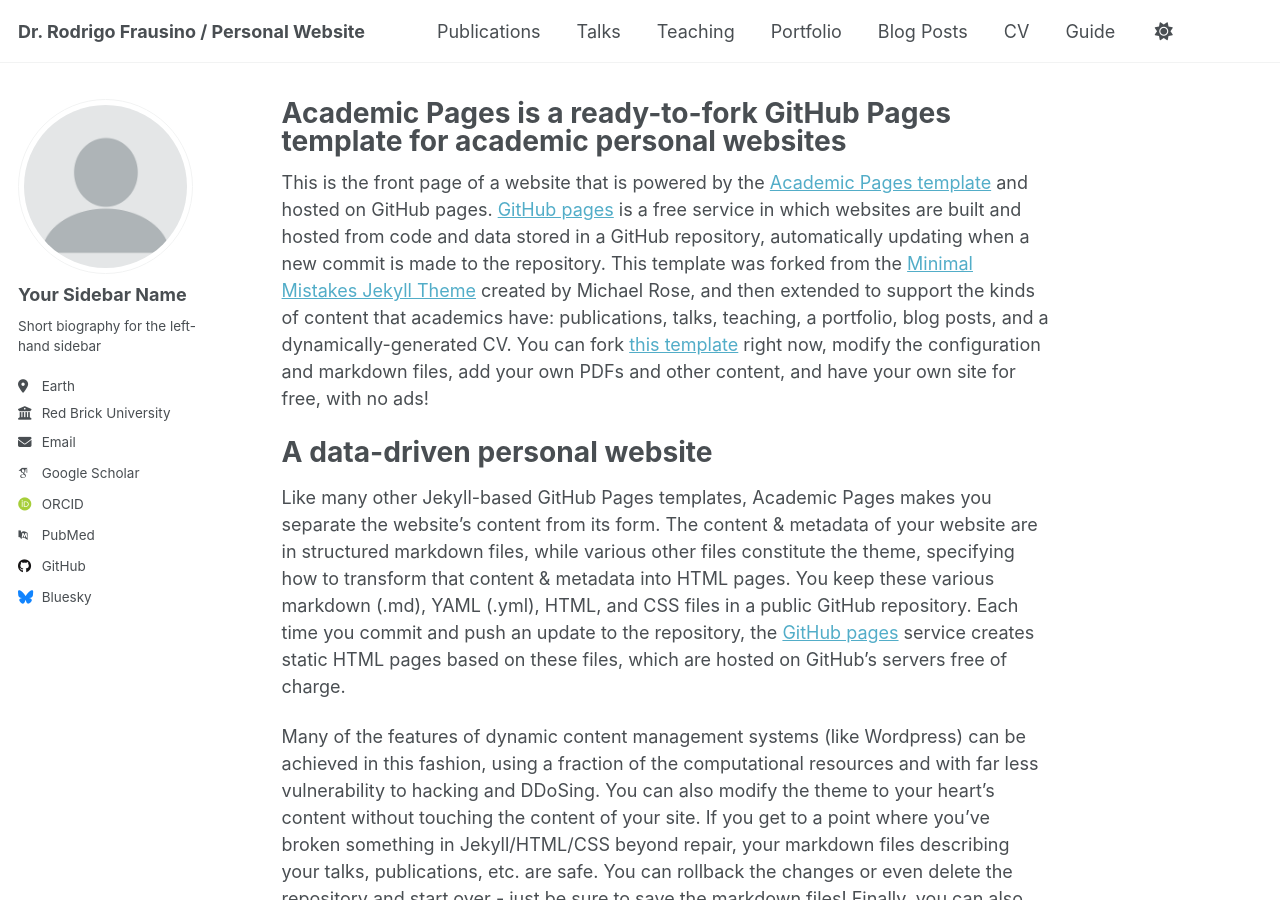
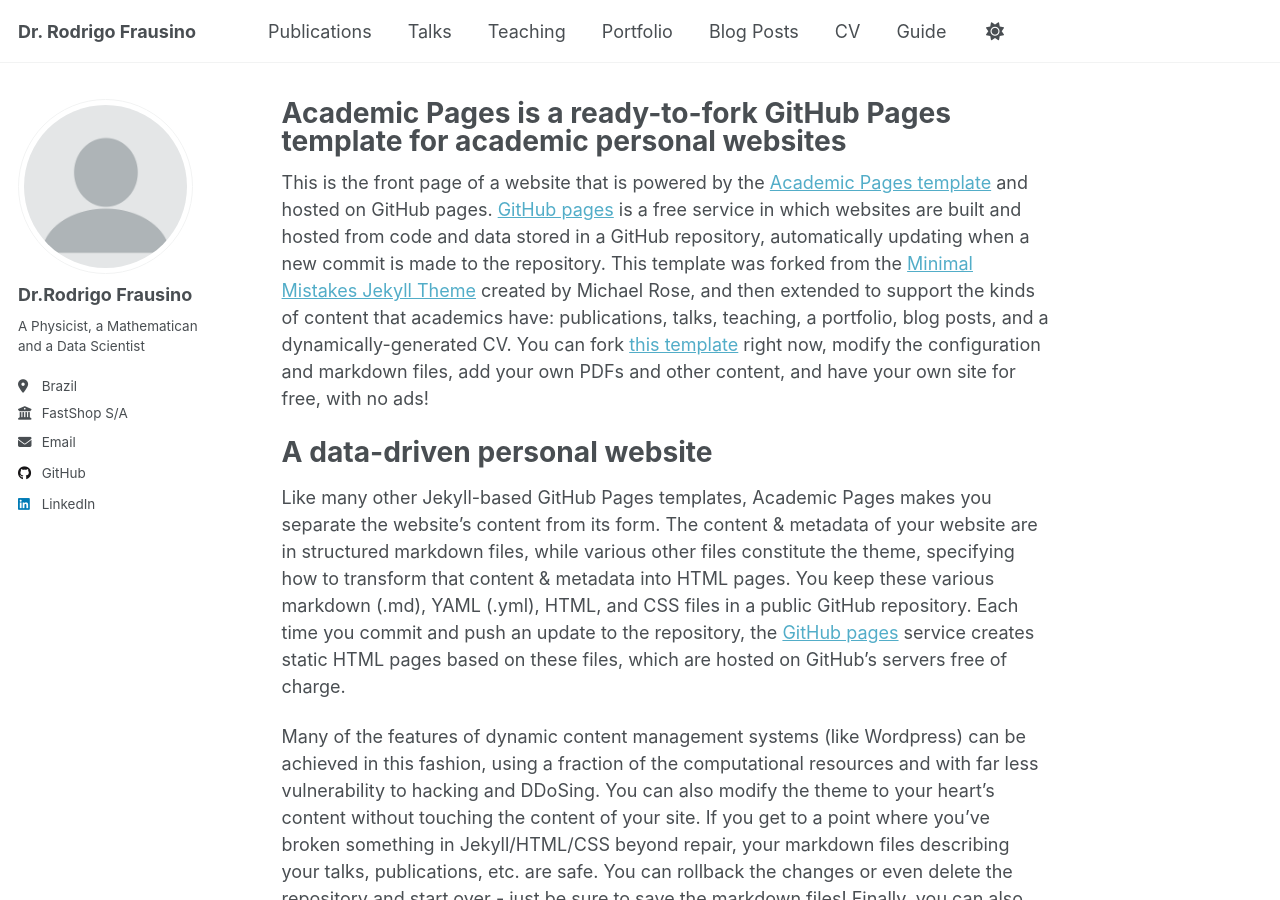
Before and after one commit to rodrigo-frausino/rodrigo-frausino.github.io, a Jekyll site: the page built from _pages/about.md, in a window 1280 px wide and 900 px high. Built offline with Jekyll 4.4.1, drawn with Linux system fonts in a browser that asks for light colours; some web fonts are replaced.

Commit message:
Update _config.yml

```diff
--- a/_config.yml
+++ b/_config.yml
@@ -9,13 +9,13 @@
 # Basic Site Settings
 locale                   : "en-US"
 site_theme               : "default"
-title                    : "Dr. Rodrigo Frausino / Personal Website"
+title                    : "Dr. Rodrigo Frausino"
 title_separator          : "-"
 name                     : &name "Rodrigo Frausino"
 description              : &description "personal description"
-url                      : https://academicpages.github.io # the base hostname & protocol for your site e.g. "https://[your GitHub username].github.io" or if you already have some other page hosted on Github then use "https://[your GitHub username].github.io/[Your Repo Name]"
+url                      : https://github.com/rodrigo-frausino/rodrigo-frausino.github.io # the base hostname & protocol for your site e.g. "https://[your GitHub username].github.io" or if you already have some other page hosted on Github then use "https://[your GitHub username].github.io/[Your Repo Name]"
 baseurl                  : "" # the subpath of your site, e.g. "/blog"
-repository               : "academicpages/academicpages.github.io"
+repository               : "rodrigo-frausino/rodrigo-frausino.github.io"
 
 # Site Author - The following control what appear as part of the author content on the side bar.
 #               If a field is blank the icon and link will not appear, otherwise it will be shown.
@@ -23,22 +23,22 @@ repository               : "academicpages/academicpages.github.io"
 author:
   # Biographic information
   avatar           : "profile.png"
-  name             : "Your Sidebar Name"
+  name             : "Dr.Rodrigo Frausino"
   pronouns         : # example: "she/her"
-  bio              : "Short biography for the left-hand sidebar"
-  location         : "Earth"
-  employer         : "Red Brick University"
+  bio              : "A Physicist, a Mathematican and a Data Scientist"
+  location         : "Brazil"
+  employer         : "FastShop S/A"
   uri              : # URL
-  email            : "none@example.org"
+  email            : "rodrigofrausino@proton.me"
 
   # Academic websites
   academia         : # URL
   arxiv            : # URL - Update with the correct link to your profile
-  googlescholar    : "https://scholar.google.com/citations?user=PS_CX0AAAAAJ"
+  googlescholar    :
   impactstory      : # URL
-  orcid            : "http://orcid.org/yourorcidurl"
+  orcid            :
   semantic         : # URL
-  pubmed           : "https://www.ncbi.nlm.nih.gov/pubmed/?term=john+snow"
+  pubmed           :
   researchgate     : # URL
   scopus           : # URL
 
@@ -46,12 +46,12 @@ author:
   bitbucket        : # Username - Update with your username on the site
   codepen          : # Username
   dribbble         : # Username
-  github           : "academicpages"
+  github           : "rodrigo-frausino"
   kaggle           : # Username
   stackoverflow    : # User number or user number and name (i.e., use "1" or "1/jeff-atwood")
 
   # Social media
-  bluesky          : "bsky.app" # Replace this with you Bluesky username
+  bluesky          :  # Replace this with you Bluesky username
   facebook         : # Username
   flickr           : # Username
   foursquare       : # Username
@@ -60,7 +60,7 @@ author:
   keybase          : # Username
   instagram        : # Username
   lastfm           : # Username
-  linkedin         : # Username
+  linkedin         : "rodrigo-souza-frausino"
   mastodon         : # URL
   medium           : # URL
   pinterest        : # Username
```
